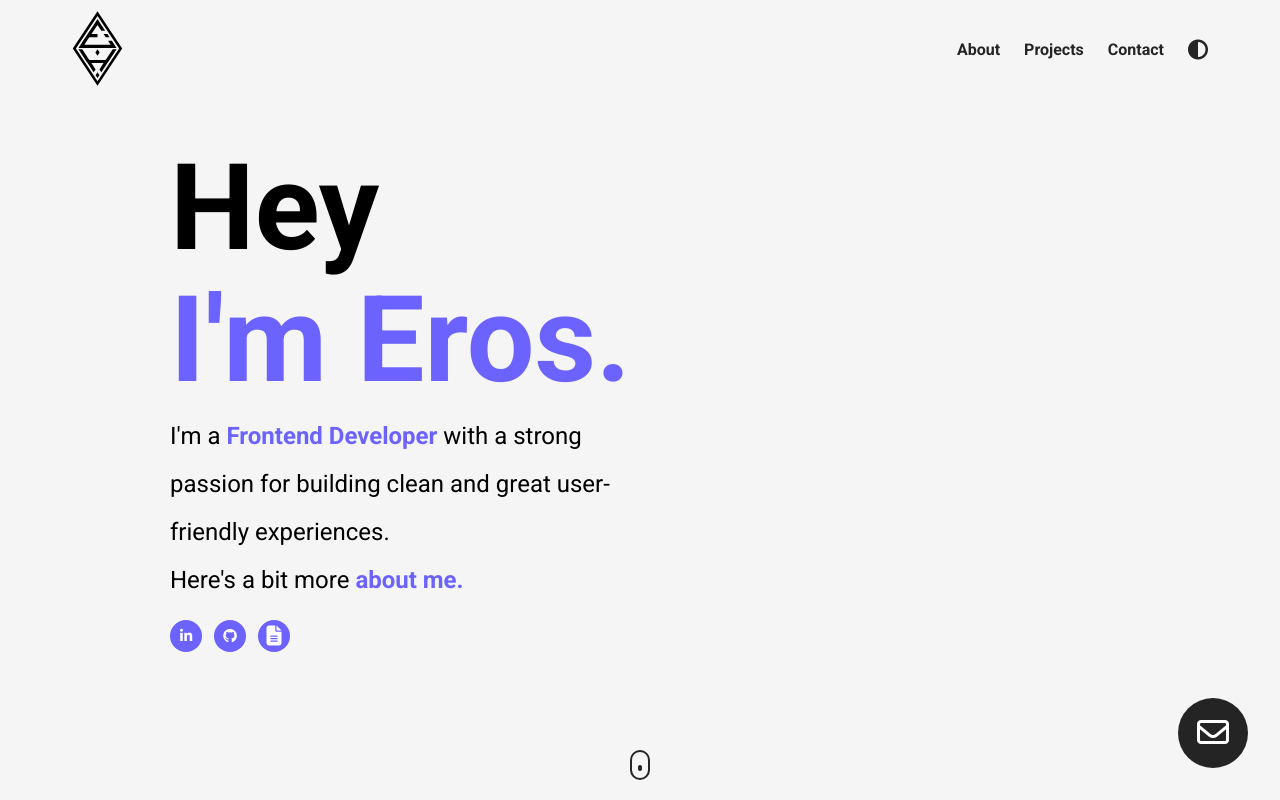
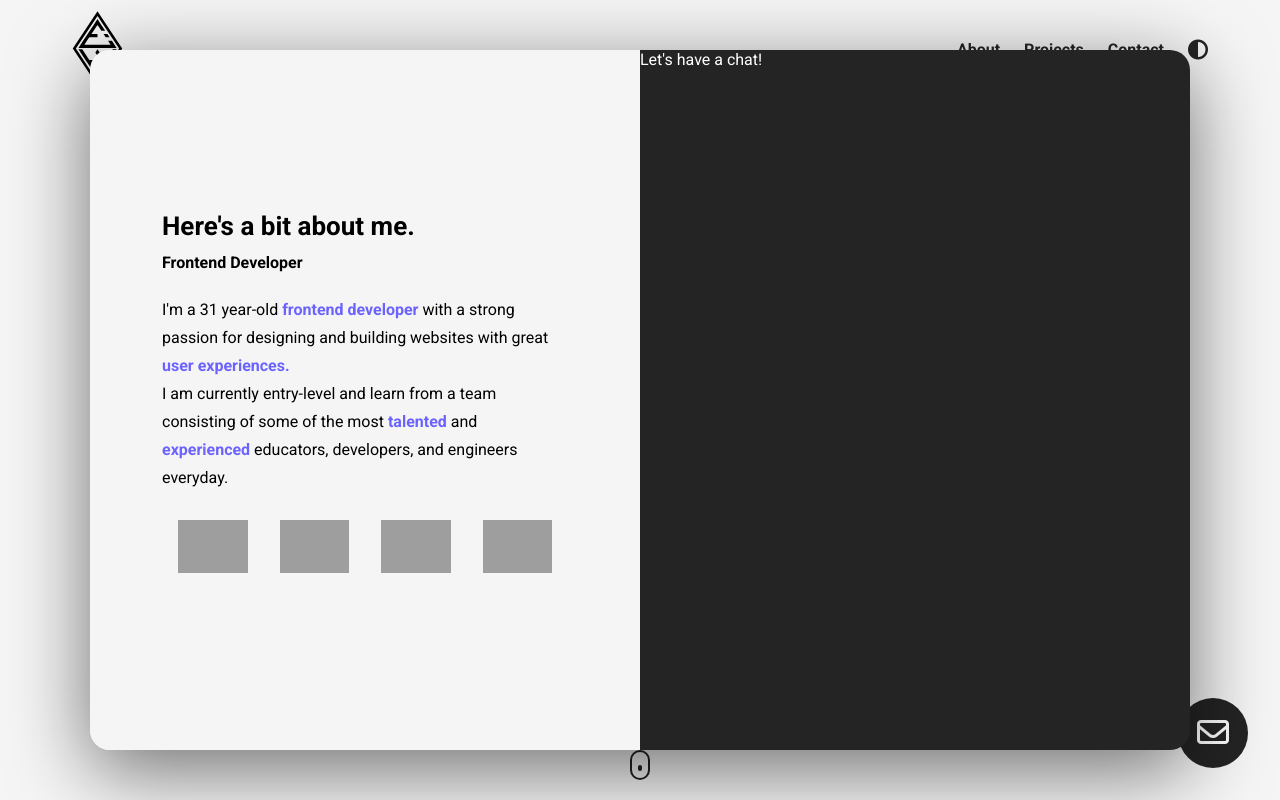
Before and after one commit to akashaexe/E-Portfolio, a plain HTML site: page index.html in a window 1280 px wide. Shown: the top 800 px of the page. Drawn offline with Linux system fonts and the light colour scheme; grey boxes are pictures that could not be loaded.

Commit message:
About Me

```diff
--- a/index.html
+++ b/index.html
@@ -188,6 +188,41 @@
           </ul>
         </div>
       </div>
+      <div class="modal">
+        <div class="modal__half modal__about">
+          <h3 class="modal__title modal__title--about">
+            Here's a bit about me.
+          </h3>
+          <h4 class="modal__sub-title modal__sub-title--about">Frontend Developer</h4>
+          <p class="modal__para">
+            I'm a 31 year-old <b class="purple">frontend developer</b> with a strong passion for
+            designing and building websites with great <b class="purple">user experiences.</b>
+            <br />
+            I am currently entry-level and learn from a team consisting
+            of some of the most <b class="purple">talented</b> and <b class="purple">experienced</b> educators, developers, and
+            engineers everyday.
+          </p>
+          <div class="modal__languages">
+            <figure class="modal__language">
+              <img class="modal__language--img" src="https://upload.wikimedia.org/wikipedia/commons/thumb/3/38/HTML5_Badge.svg/240px-HTML5_Badge.svg.png" alt="">
+            <span class="language__name">HTML</span>
+            </figure>
+            <figure class="modal__language">
+              <img class="modal__language--img" src="https://cdn.iconscout.com/icon/free/png-256/css-131-722685.png" alt="">
+            <span class="language__name">CSS</span>
+            </figure>
+            <figure class="modal__language">
+              <img class="modal__language--img" src="https://cdn.iconscout.com/icon/free/png-256/javascript-1-225993.png" alt="">
+            <span class="language__name">JAVA</span>
+            </figure>
+            <figure class="modal__language">
+              <img class="modal__language--img" src="https://cdn.iconscout.com/icon/free/png-256/react-3-1175109.png" alt="">
+            <span class="language__name">REACT</span>
+            </figure>
+          </div>
+        </div>
+        <div class="modal__half modal__contact">Let's have a chat!</div>
+      </div>
     </section>
     <footer>
       <div class="container">
--- a/style.css
+++ b/style.css
@@ -232,6 +232,96 @@ nav {
 
 /*
 
+MODAL
+
+*/
+
+.modal {
+    position: absolute;
+    top: 50%;
+    left: 50%;
+    transform: translate(-50%, -50%);
+    width: 90%;
+    max-width: 1100px;
+    height: 700px;
+    box-shadow: 0 20px 80px 0 rgb(0, 0, 0, 0.55);
+    border-radius: 20px;
+    overflow: hidden;
+    display: flex;
+}
+
+.modal__half {
+    width: 50%;
+}
+
+.modal__about {
+    background-color: rgb(245, 245, 245);
+    padding: 40px 72px;
+    display: flex;
+    flex-direction: column;
+    justify-content: center;
+}
+
+.modal__languages{
+    display: flex;
+    flex-wrap: wrap;
+}
+
+.modal__language {
+    width: 25%;
+    padding: 16px;
+    position: relative;
+    display: flex;
+    flex-direction: column;
+    align-items: center;
+    transition: all 300ms ease;
+}
+
+
+.modal__language:hover .language__name{
+    transform: scale(1);
+}
+
+.modal__language:hover {
+    filter: brightness(80%);
+    transform: scale(0.9)
+}
+
+
+.language__name {
+    position: absolute;
+    bottom: -10px;
+    transform: scale(0);
+    transition: transform 300ms ease;
+}
+
+.modal__language--img {
+    width: 100%;
+}
+
+.modal__contact {
+    background-color: #242424;
+    color: white;
+}
+
+.modal__title {
+    font-size: 26px;
+}
+
+.modal__sub-title {
+    margin: 12px 0 24px 0;
+}
+
+.modal__para  {
+    margin-bottom: 12px;
+    line-height: 1.75;
+}
+
+
+
+
+/*
+
 PROJECTS
 
 */
```
